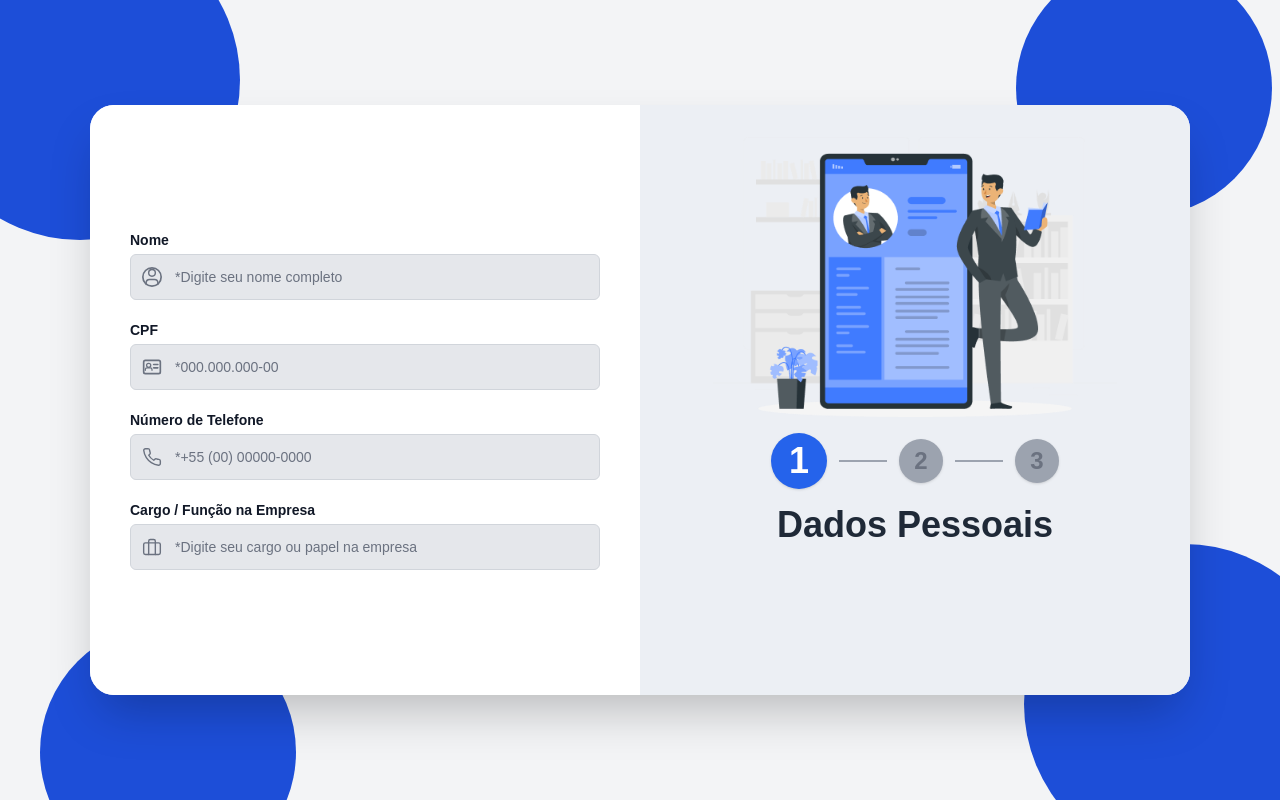
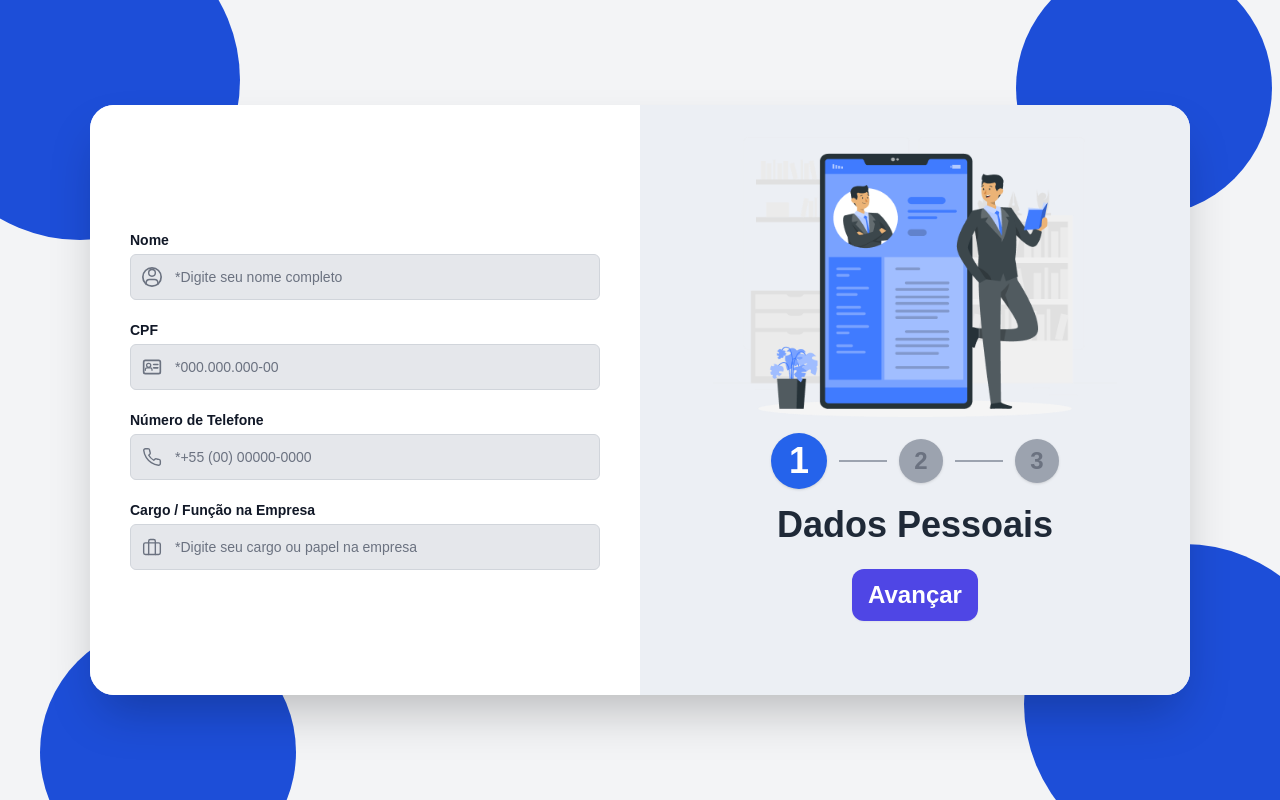
Before and after one commit to valdirluz-dev/frotasync, a Next.js app in the folder frontend/: page /cadastro/Dados-Pessoais in a window 1280 px wide. Built offline with nearby package versions, Linux system fonts and the light colour scheme.

Commit message:
feat: Adicionando botão responsivo para mobile e ajustando layout desktop.

```diff
--- a/frontend/app/(auth)/cadastro/Dados-Pessoais/page.tsx
+++ b/frontend/app/(auth)/cadastro/Dados-Pessoais/page.tsx
@@ -185,6 +185,17 @@ export default function DadosPessoais(){
                 placeholder="*Digite seu cargo ou papel na empresa"
                 error={errors.cargo}
                 />
+
+                   {/*Botão de Submissão/Avançar (aparece só na tela responsivel*/}
+                     <div className="pt-6 block md:hidden  flex justify-center w-full">
+                        <Button
+                        type="submit"
+                        variant="primary"
+                        className="!w-55 !text-2xl"
+                        >
+                            Avançar
+                        </Button>
+                     </div>
                 </div>
 
 
@@ -211,7 +222,16 @@ export default function DadosPessoais(){
                         <h2 className="text-4xl md:text-4xl font-bold text-gray-800">Dados Pessoais</h2>
                     </div>
 
-
+                     {/*Botão de Submissão/Avançar*/}
+                     <div className="pt-2 hidden md:block flex justify-center ">
+                        <Button
+                        type="submit"
+                        variant="primary"
+                        className="!w-55 !text-2xl"
+                        >
+                            Avançar
+                        </Button>
+                     </div>
 
                 </div>
                 </div>
```
